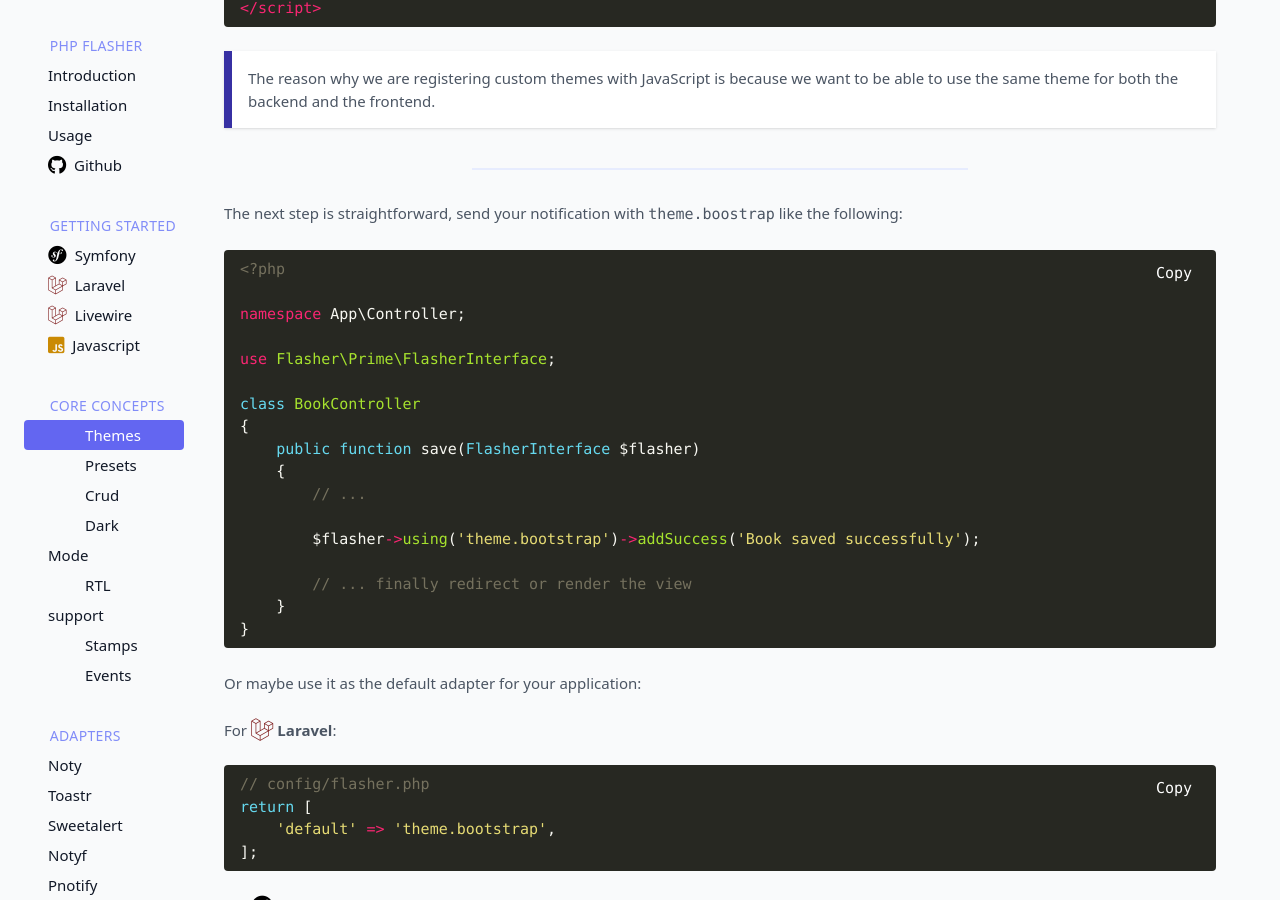
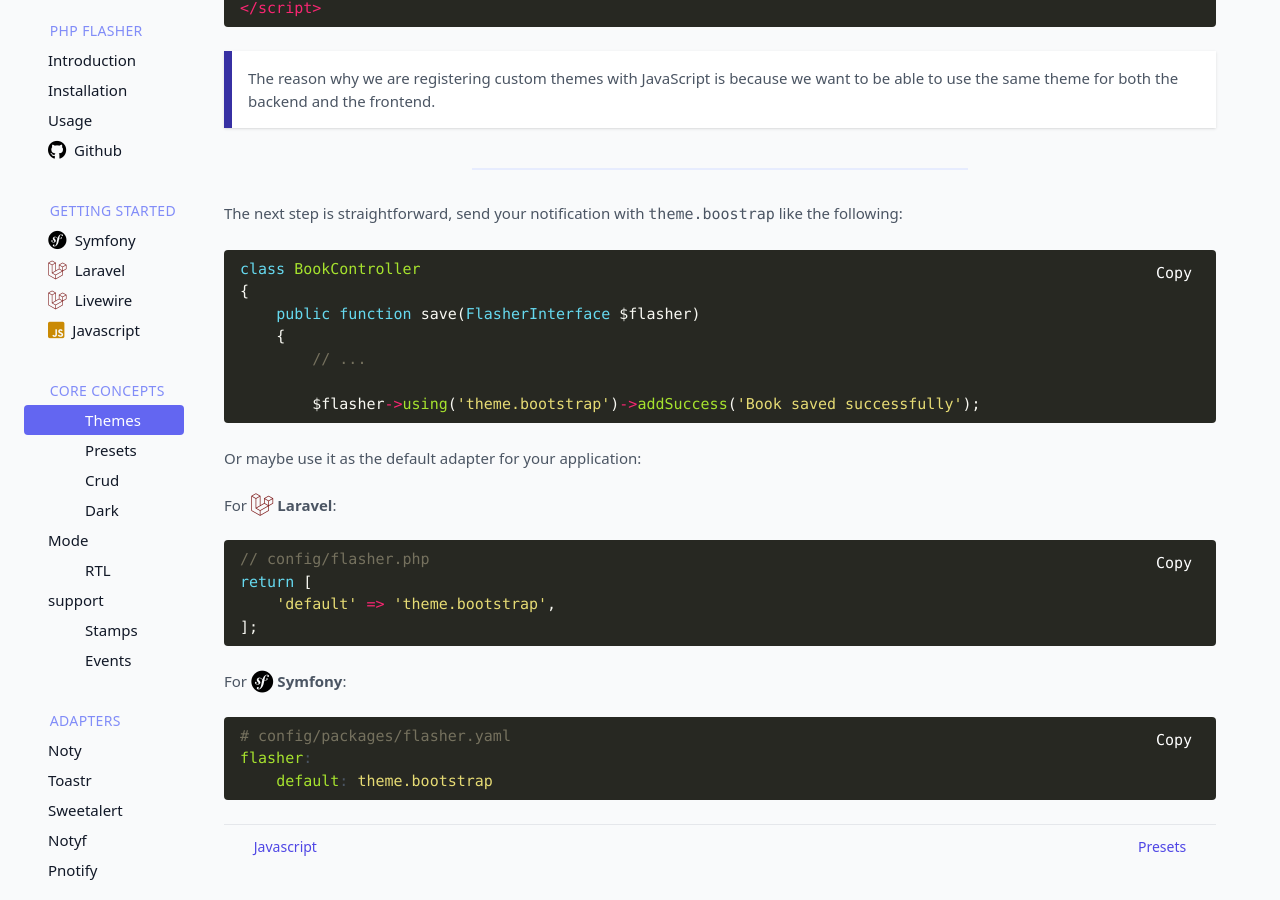
Before and after one commit to php-flasher/php-flasher.github.io, a Jekyll site: the page built from docs/concepts/custom-themes.md, in a window 1280 px wide and 900 px high, scrolled down 898 px. Built offline with Jekyll 4.4.1, drawn with Linux system fonts in a browser that asks for light colours; some web fonts are replaced.

Commit message:
update php doc samples

````diff
--- a/docs/concepts/custom-themes.md
+++ b/docs/concepts/custom-themes.md
@@ -39,12 +39,6 @@
 The next step is straightforward, send your notification with `theme.boostrap` like the following:
 
 ```php
-<?php
-
-namespace App\Controller;
-
-use Flasher\Prime\FlasherInterface;
-
 class BookController
 {
     public function save(FlasherInterface $flasher)
@@ -52,10 +46,6 @@
         // ...
 
         $flasher->using('theme.bootstrap')->addSuccess('Book saved successfully');
-
-        // ... finally redirect or render the view
-    }
-}
 ```
 
 Or maybe use it as the default adapter for your application:
````
Also changed, not shown: docs/concepts/crud.md (+0 -2 lines), docs/concepts/presets.md (+4 -5 lines).
